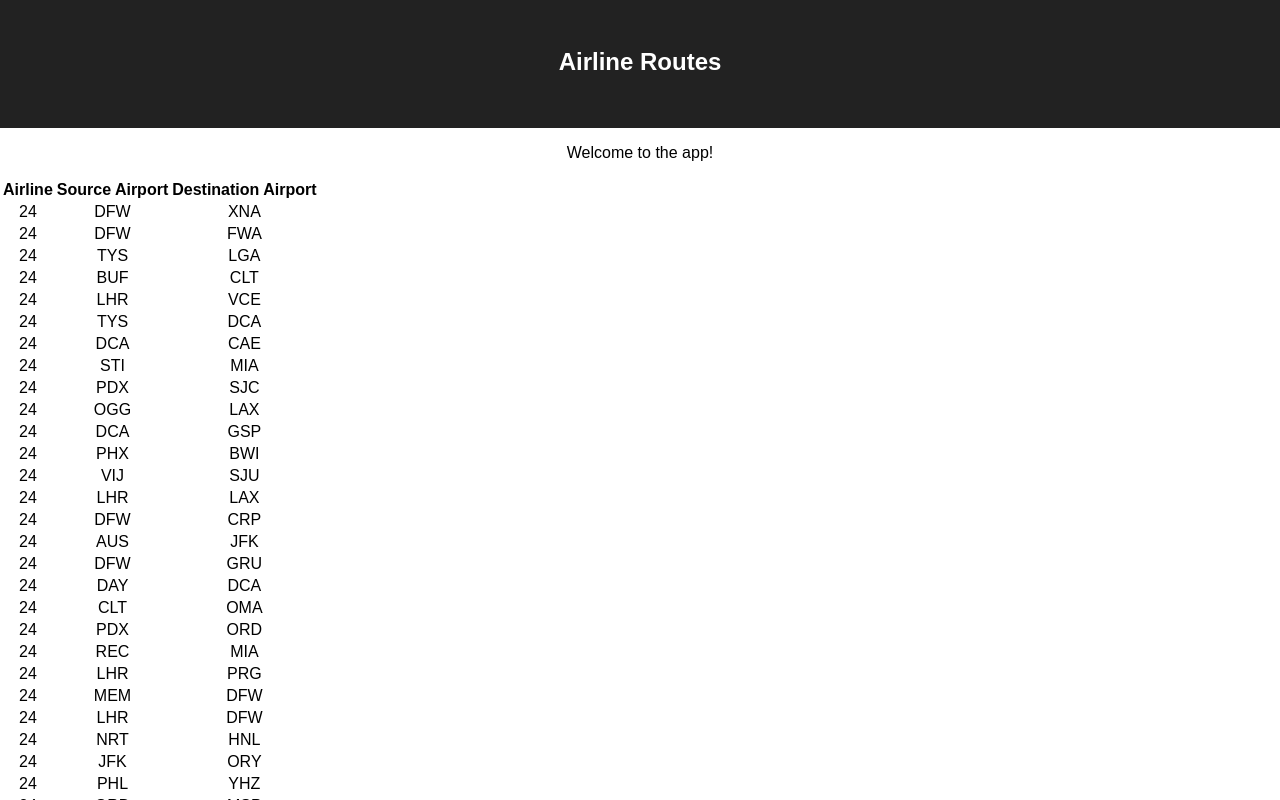
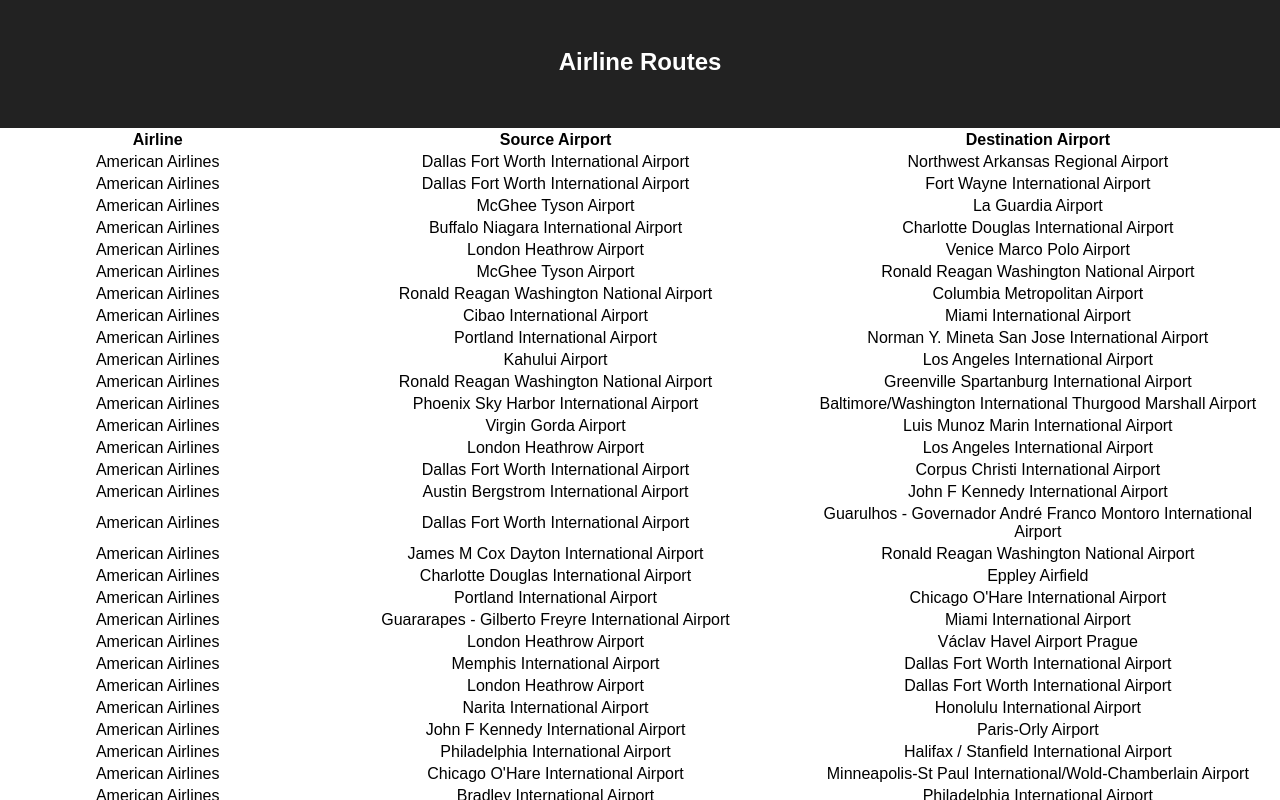
Before and after one commit to callieburuchara/airlines-react-app, a React (Create React App) app: page / in a window 1280 px wide. Shown: the top 800 px of the page. Built offline with nearby package versions, Linux system fonts and the light colour scheme.

Commit message:
Completed Step 3 — Humanize Table Data

```diff
--- a/src/App.js
+++ b/src/App.js
@@ -10,9 +10,6 @@
     <h1 className="title">Airline Routes</h1>
   </header>
   <section>
-    <p>
-      Welcome to the app!
-    </p>
     <Table routes={DATA.routes}/>
   </section>
 </div>
--- a/src/components/Table.js
+++ b/src/components/Table.js
@@ -1,11 +1,12 @@
 import React from 'react'
+import DATA from '../data.js'
 
 const TableRow = ({ route }) => {
   return (
     <tr>
-      <td>{route.airline}</td>
-      <td>{route.src}</td>
-      <td>{route.dest}</td>
+      <td>{DATA.getAirlineById(route.airline)}</td>
+      <td>{DATA.getAirportByCode(route.src)}</td>
+      <td>{DATA.getAirportByCode(route.dest)}</td>
     </tr>
   )
 }
--- a/src/data.js
+++ b/src/data.js
@@ -1392,7 +1392,16 @@
   {"code":"DOH","name":"Doha International Airport","lat":25.261111,"long":51.565},
   {"code":"WAE","name":"Wadi al-Dawasir Domestic Airport","lat":20.504167,"long":45.199444},
   {"code":"BGG","name":"Bingöl Airport","lat":38.861111,"long":40.5925},
-
 ];
 
-export default {routes, airlines, airports};
+const getAirlineById = (id) => {
+  return airlines.find(airline => airline.id === id).name
+}
+
+
+const getAirportByCode = (code) => {
+  return airports.find(airport => airport.code === code).name
+}
+
+
+export default {routes, airlines, airports, getAirlineById, getAirportByCode};
```
